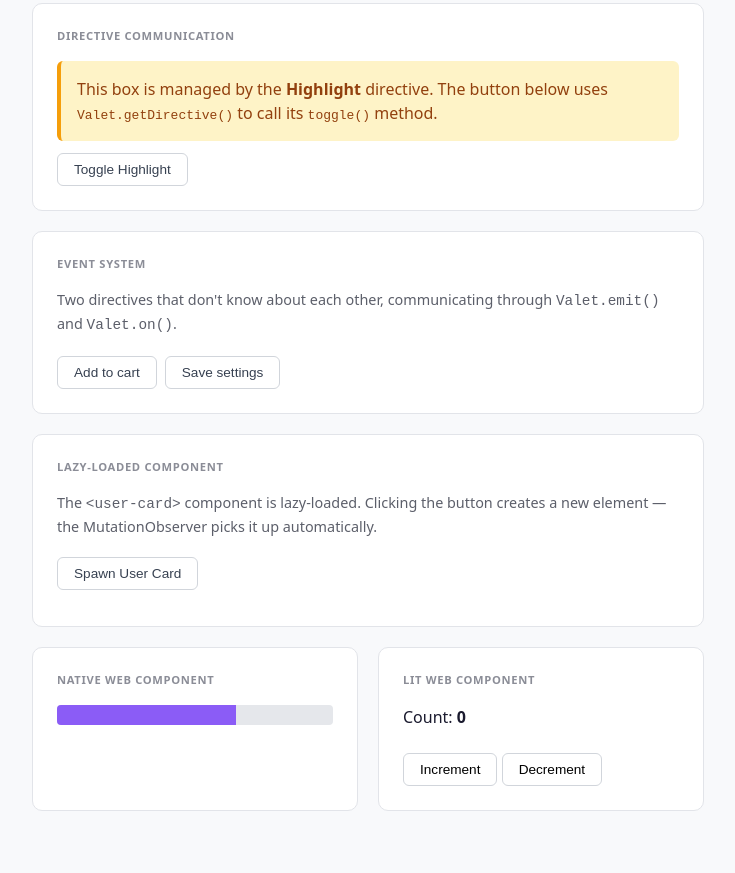
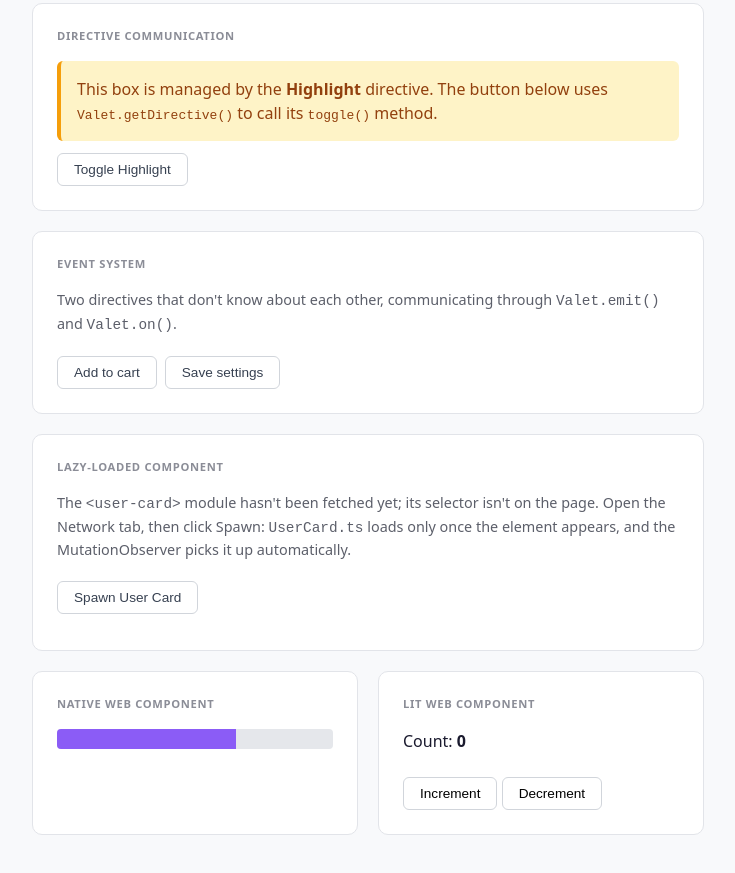
Before and after one commit to xposedbones/valetjs, a website built with Vite: page demo/index.html in a window 1280 px wide. Shown: the part 540-1413 px from the top of the page, without its empty margins (272-1007 px from the left). Built offline with nearby package versions, Linux system fonts and the light colour scheme.

Commit message:
Rewrite docs

```diff
--- a/demo/index.html
+++ b/demo/index.html
@@ -225,8 +225,9 @@
   <section>
     <h2>Lazy-loaded Component</h2>
     <p style="color: #5c5f6a; font-size: 0.9rem; margin-bottom: 0.5rem;">
-      The <code>&lt;user-card&gt;</code> component is lazy-loaded. Clicking the button creates
-      a new element — the MutationObserver picks it up automatically.
+      The <code>&lt;user-card&gt;</code> module hasn't been fetched yet; its selector isn't on the page.
+      Open the Network tab, then click Spawn: <code>UserCard.ts</code> loads only once the element appears,
+      and the MutationObserver picks it up automatically.
     </p>
     <button class="spawner">Spawn User Card</button>
     <div id="spawn-target"></div>
```
Also changed, not shown: README.md.
